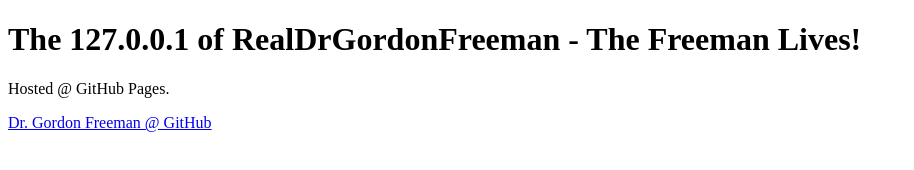
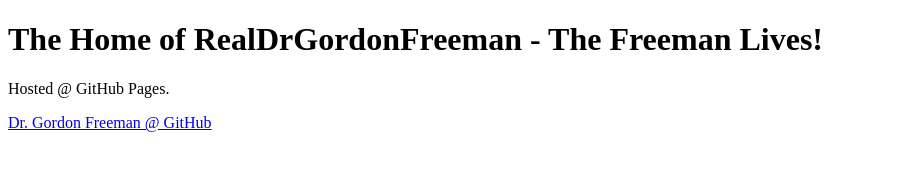
Before and after one commit to RealDrGordonFreeman/realdrgordonfreeman.github.io, a plain HTML site: page index.html in a window 1280 px wide. Shown: the whole page, without its empty margins (0-914 px from the left). Drawn offline with Linux system fonts and the light colour scheme.

Commit message:
Update index.html

```diff
--- a/index.html
+++ b/index.html
@@ -1,8 +1,8 @@
 <!DOCTYPE html>
 <html>
-<body>
-<h1>The 127.0.0.1 of RealDrGordonFreeman - The Freeman Lives!</h1>
-<p>Hosted @ GitHub Pages.</p>
-      <p><a href="https://www.github.com/RealDrGordonFreeman">Dr. Gordon Freeman @ GitHub</a></p>
-    </body>
+      <body>
+            <h1>The Home of RealDrGordonFreeman - The Freeman Lives!</h1>
+            <p>Hosted @ GitHub Pages.</p>
+            <p><a href="https://www.github.com/RealDrGordonFreeman">Dr. Gordon Freeman @ GitHub</a></p>
+      </body>
 </html>
```
